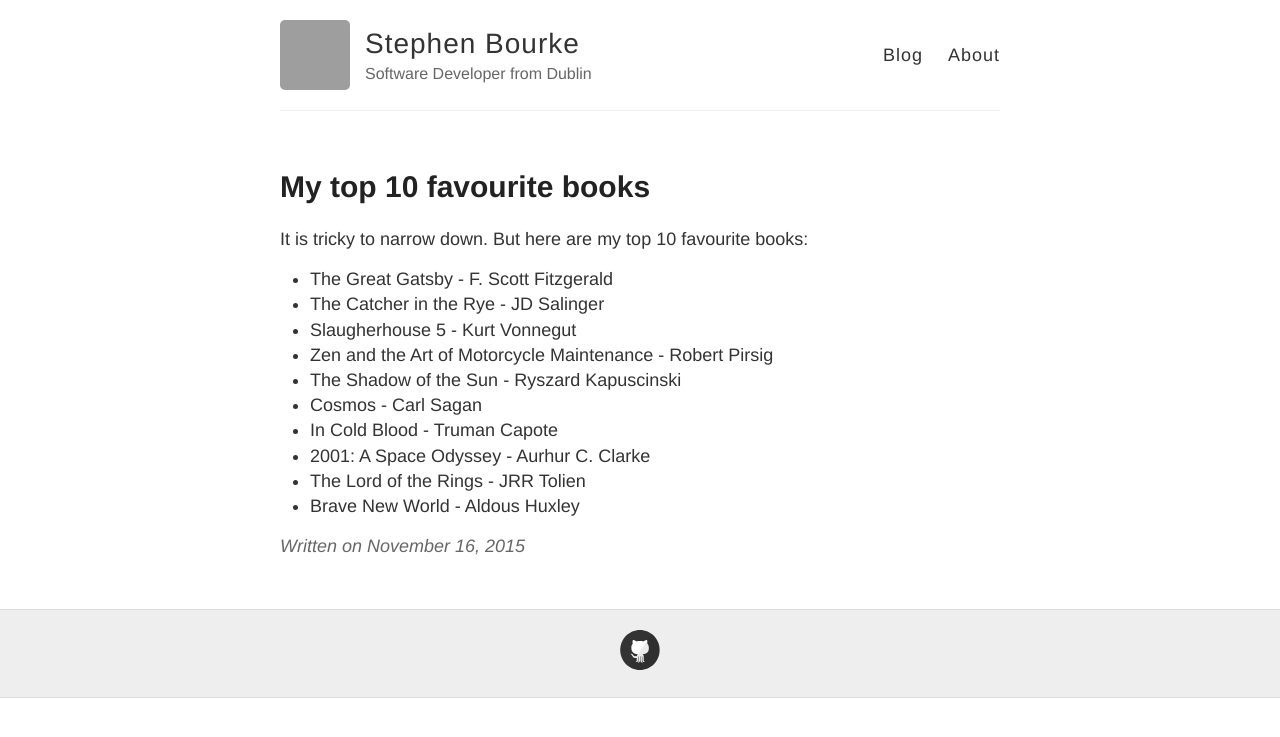
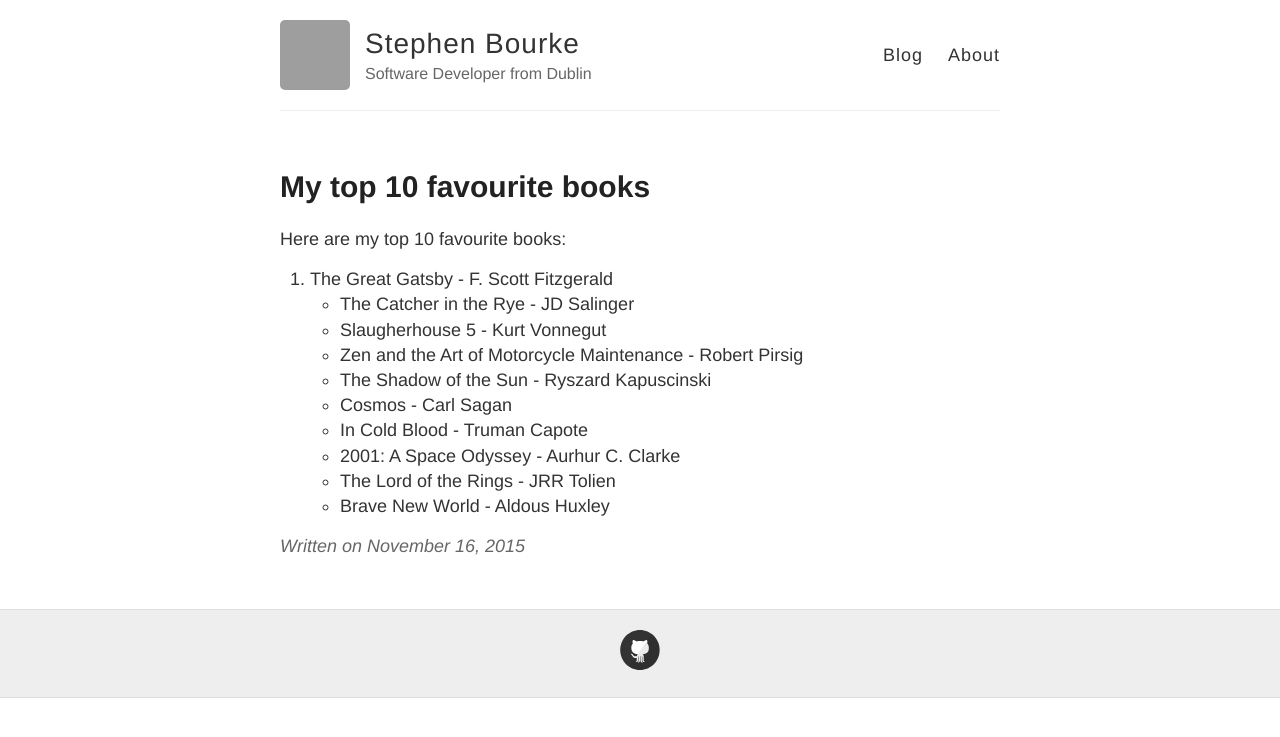
Before and after one commit to stephenbourke/stephenbourke.github.io, a Jekyll site: the page built from _posts/2015-11-16-Test-Post.md, in a window 1280 px wide. Shown: the top 737 px of the page. Built offline with Jekyll 4.4.1, drawn with Linux system fonts in a browser that asks for light colours; Markdown is read by kramdown in place of the engine named in the settings; grey boxes are pictures that could not be loaded.

Commit message:
change list order

```diff
--- a/_posts/2015-11-16-Test-Post.md
+++ b/_posts/2015-11-16-Test-Post.md
@@ -3,9 +3,9 @@ layout: post
 title: My top 10 favourite books
 ---
 
-It is tricky to narrow down. But here are my top 10 favourite books:
+Here are my top 10 favourite books:
 
-* The Great Gatsby - F. Scott Fitzgerald
+1. The Great Gatsby - F. Scott Fitzgerald
 + The Catcher in the Rye - JD Salinger
 + Slaugherhouse 5 - Kurt Vonnegut
 + Zen and the Art of Motorcycle Maintenance - Robert Pirsig
```
